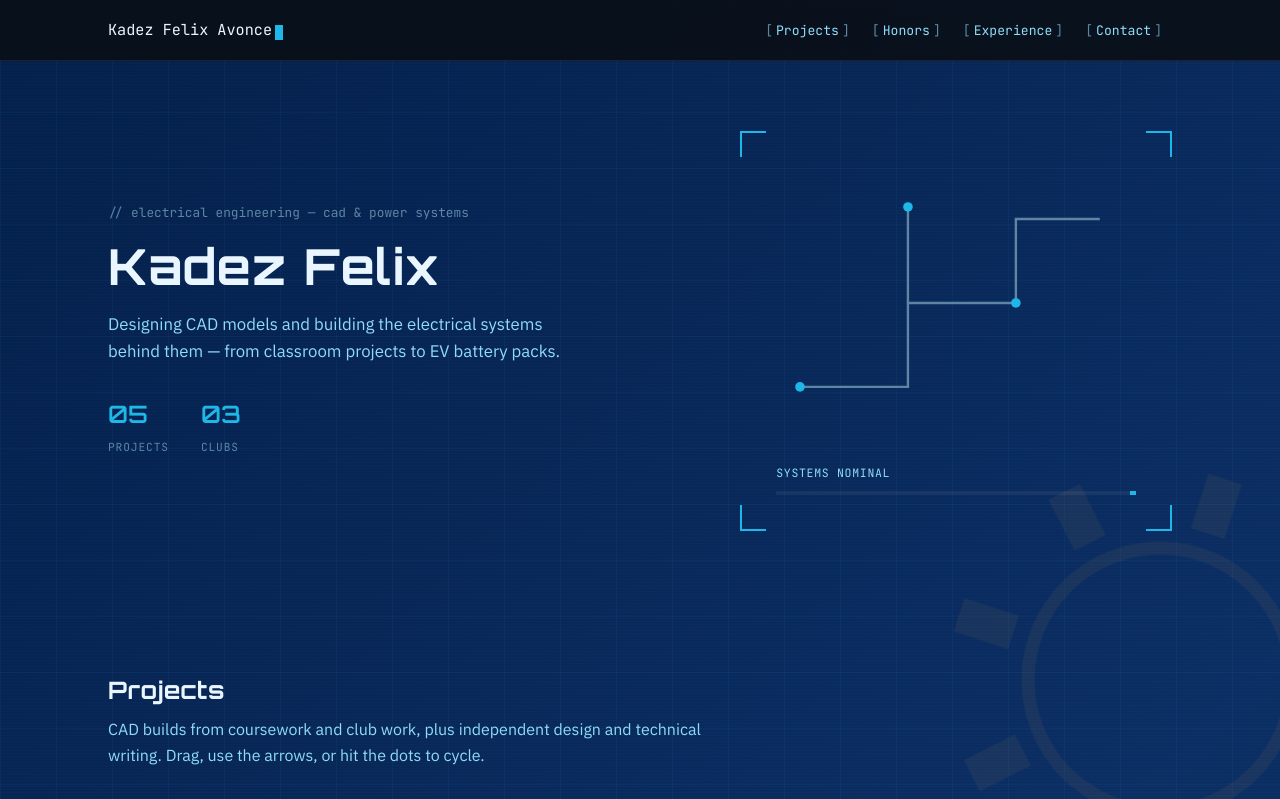
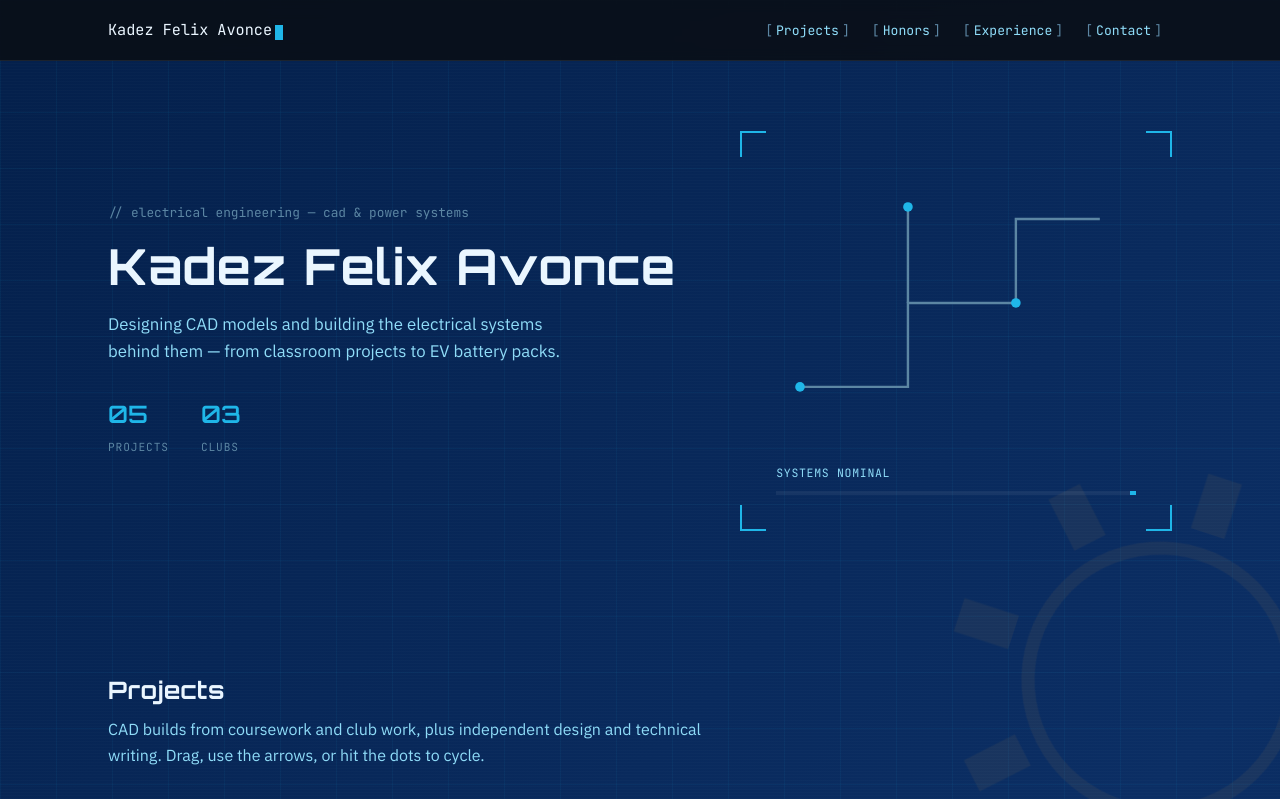
Before and after one commit to NekkoSoren/My-Website, a plain HTML site: page index.html in a window 1280 px wide. Shown: the top 799 px of the page. Drawn offline with Linux system fonts and the light colour scheme.

Commit message:
Update index.html
adding last name

```diff
--- a/index.html
+++ b/index.html
@@ -234,7 +234,7 @@
     <div class="wrap hero-grid">
       <div>
         <div class="comment">// electrical engineering — cad &amp; power systems</div>
-        <h1>Kadez Felix</h1>
+        <h1>Kadez Felix Avonce</h1>
         <p class="tagline">Designing CAD models and building the electrical systems behind them — from classroom projects to EV battery packs.</p>
         <div class="stat-row">
           <div><span class="stat-num">05</span><span class="stat-label">PROJECTS</span></div>
```
